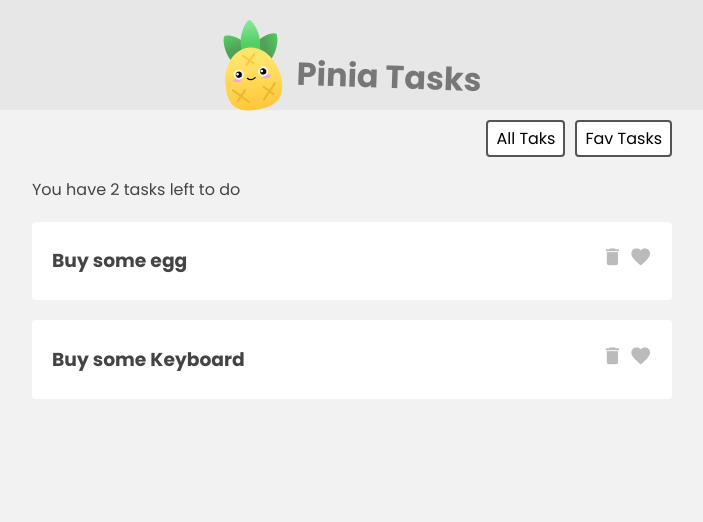
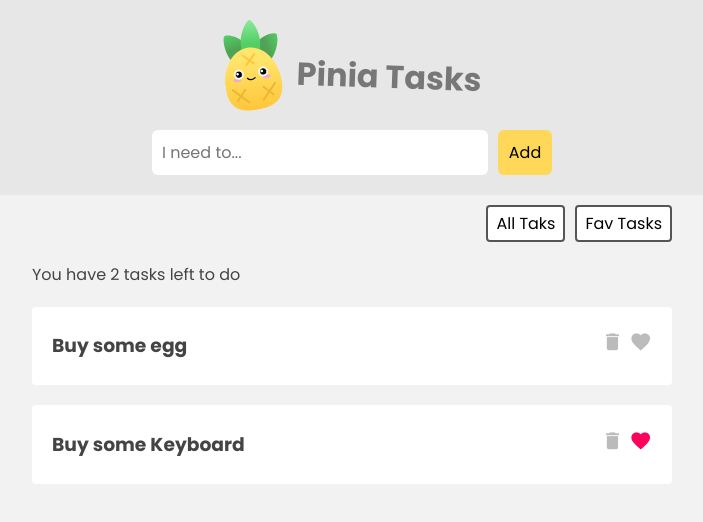
Before and after one commit to MuhammadZulfadli/explore-pinia, a Vue app: page / in a window 1280 px wide. Shown: the top 522 px of the page, without its empty margins (288-991 px from the left). Built offline with nearby package versions, Linux system fonts and the light colour scheme.

Commit message:
lear: actions

```diff
--- a/src/App.vue
+++ b/src/App.vue
@@ -5,6 +5,11 @@
       <img src="./assets/pinia-logo.svg" alt="pinia logo" />
       <h1>Pinia Tasks</h1>
     </header>
+
+    <!-- New Task Form -->
+    <div class="new-task-form">
+      <TaskForm />
+    </div>
 
     <!-- Filter -->
     <nav class="filter">
@@ -31,10 +36,12 @@
 <script>
 import { ref } from "vue";
 import TaskDetails from "./components/TaskDetails.vue";
+import TaskForm from "./components/TaskForm.vue";
 import { useTaskStore } from "./stores/TaskStore";
 export default {
   components: {
     TaskDetails,
+    TaskForm,
   },
   setup() {
     /**
--- a/src/assets/main.css
+++ b/src/assets/main.css
@@ -59,6 +59,9 @@
   cursor: pointer;
   color: #bbb;
 }
+.task i.active {
+  color: #ff005d;
+}
 .filter {
   width: 640px;
   margin: 10px auto;
@@ -74,3 +77,32 @@
   cursor: pointer;
   font-size: 1em;
 }
+
+/* New Task Form */
+.new-task-form {
+  background: #e7e7e7;
+  padding: 20px 0;
+}
+form {
+  max-width: 400px;
+  margin: 0 auto;
+  display: grid;
+  grid-template-columns: 3fr 3fr;
+  gap: 10px;
+}
+form button {
+  background: #ffd859;
+  border: 0;
+  padding: 10px;
+  font-family: "Poppins";
+  border-radius: 6px;
+  cursor: pointer;
+  font-size: 1em;
+}
+form input {
+  border: 0;
+  padding: 10px;
+  border-radius: 6px;
+  color: #555;
+  font-size: 1em;
+}
--- a/src/components/TaskDetails.vue
+++ b/src/components/TaskDetails.vue
@@ -2,14 +2,29 @@
   <div class="task">
     <h3>{{ task.title }}</h3>
     <div class="icons">
-      <i class="material-icons">delete</i>
-      <i class="material-icons">favorite</i>
+      <i class="material-icons" @click="taskStore.deleteTask(task.id)"
+        >delete</i
+      >
+      <i
+        class="material-icons"
+        :class="{ active: task.isFav }"
+        @click="taskStore.toggleFav(task.id)"
+        >favorite</i
+      >
     </div>
   </div>
 </template>
 
 <script>
+import { useTaskStore } from "../stores/TaskStore";
 export default {
   props: ["task"],
+  setup() {
+    const taskStore = useTaskStore();
+
+    return {
+      taskStore,
+    };
+  },
 };
 </script>
--- /dev/null
+++ b/src/components/TaskForm.vue
@@ -0,0 +1,31 @@
+<template>
+  <form @submit.prevent="handleSubmit">
+    <input type="text" placeholder="I need to..." v-model="newTask" />
+    <button>Add</button>
+  </form>
+</template>
+
+<script>
+import { ref } from "vue";
+import { useTaskStore } from "../stores/TaskStore";
+export default {
+  setup() {
+    const newTask = ref("");
+    const taskStore = useTaskStore();
+    const handleSubmit = () => {
+      if (newTask.value.length > 0) {
+        taskStore.addTask({
+          title: newTask.value,
+          isFav: false,
+          id: Math.floor(Math.random() * 10000),
+        });
+        newTask.value = "";
+      }
+    };
+    return {
+      newTask,
+      handleSubmit,
+    };
+  },
+};
+</script>
--- a/src/stores/TaskStore.js
+++ b/src/stores/TaskStore.js
@@ -49,4 +49,21 @@
       return state.tasks.length;
     },
   },
+  /**
+   * Actions
+   */
+  actions: {
+    addTask(task) {
+      this.tasks.push(task);
+    },
+    deleteTask(id) {
+      this.tasks = this.tasks.filter((t) => {
+        return t.id !== id;
+      });
+    },
+    toggleFav(id) {
+      const task = this.tasks.find((t) => t.id == id);
+      task.isFav = !task.isFav;
+    },
+  },
 });
```
